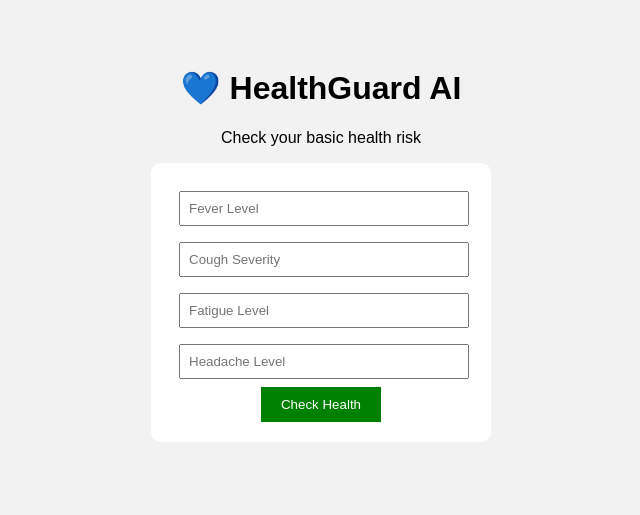
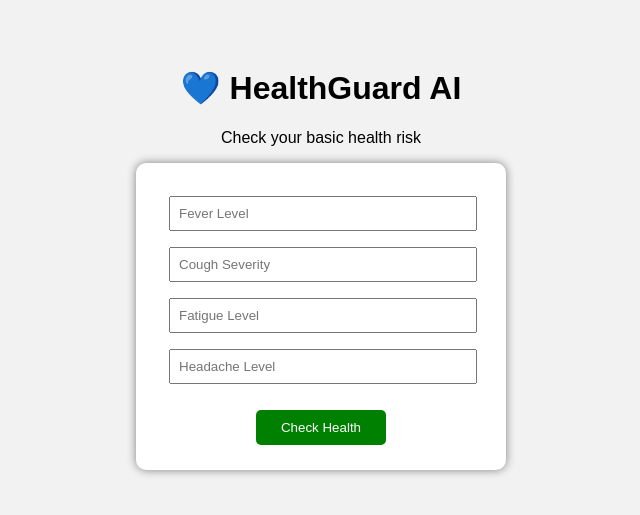
Before and after one commit to Reddy-PLK/healthguard-ai, a Flask app: page / in a window 1280 px wide. Shown: the top 515 px of the page, without its empty margins (319-959 px from the left). Run offline with Flask 3, Linux system fonts and the light colour scheme; parts of the project's set-up code (start-up, migrations or seed data) failed here and were passed over.

Commit message:
Update index.html

```diff
--- a/templates/index.html
+++ b/templates/index.html
@@ -2,6 +2,7 @@
 <html>
 <head>
     <title>HealthGuard AI</title>
+
     <style>
         body {
             font-family: Arial;
@@ -12,10 +13,11 @@
 
         form {
             background: white;
-            width: 300px;
+            width: 320px;
             margin: auto;
-            padding: 20px;
+            padding: 25px;
             border-radius: 10px;
+            box-shadow: 0px 0px 10px gray;
         }
 
         input {
@@ -25,11 +27,16 @@
         }
 
         button {
-            padding: 10px 20px;
+            padding: 10px 25px;
             background: green;
             color: white;
             border: none;
             cursor: pointer;
+            border-radius: 5px;
+        }
+
+        button:hover {
+            background: darkgreen;
         }
 
         h3 {
@@ -43,7 +50,7 @@
 <h1>💙 HealthGuard AI</h1>
 <p>Check your basic health risk</p>
 
-<form action="/predict" method="post">
+<form method="POST">
 
     <input type="number" step="any" name="fever" placeholder="Fever Level" required>
 
@@ -53,9 +60,13 @@
 
     <input type="number" step="any" name="headache" placeholder="Headache Level" required>
 
+    <br><br>
+
     <button type="submit">Check Health</button>
 
 </form>
+
+<br>
 
 {% if prediction %}
 <h3>{{ prediction }}</h3>
```
